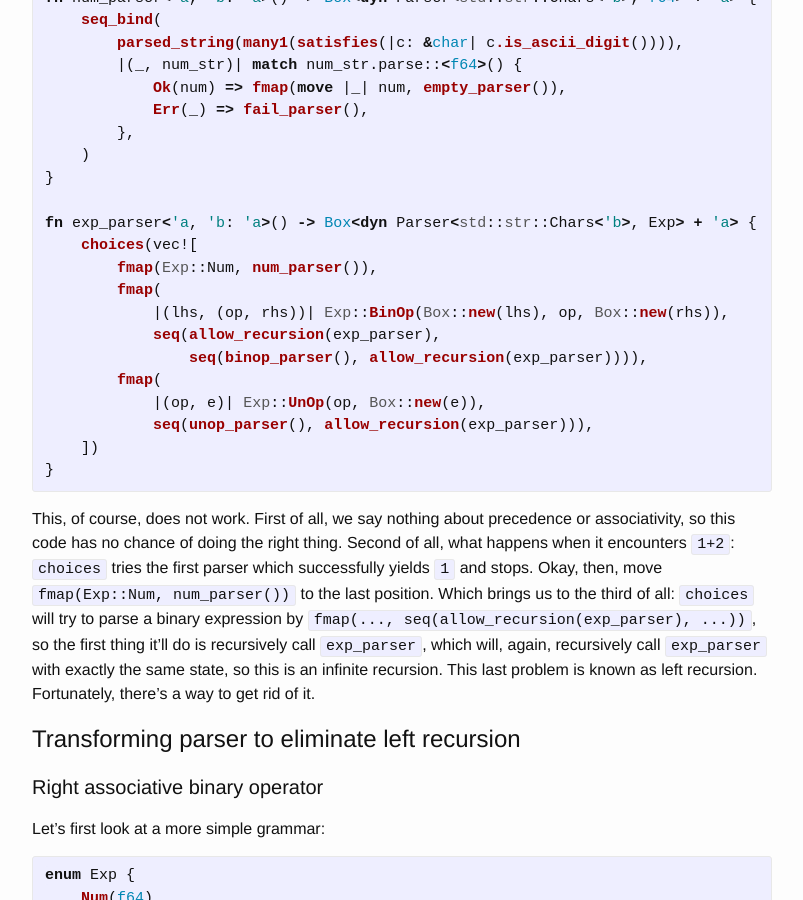
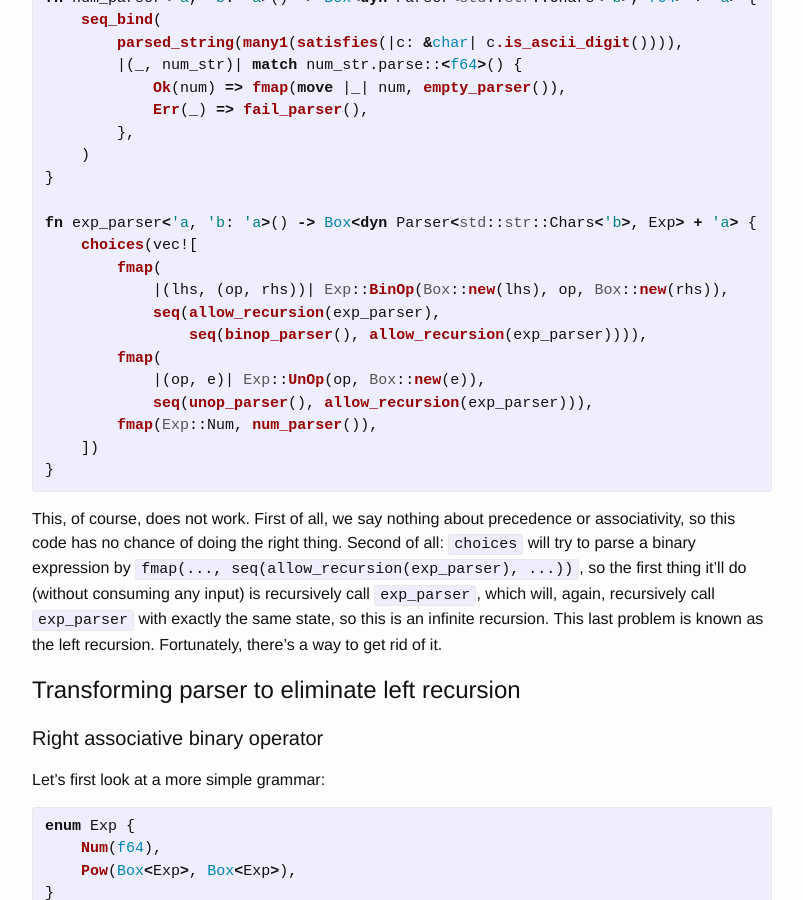
Before and after one commit to projedi/projedi.github.io, a Jekyll site: the page built from _posts/2019-06-21-lua-in-rust-left-recursion.markdown, in a window 1280 px wide and 900 px high, scrolled down 1048 px. Shown: the whole window, without its empty margins (238-1041 px from the left). Built offline with Jekyll 4.4.1, drawn with Linux system fonts in a browser that asks for light colours.

Commit message:
Doing left recursion

```diff
--- a/_posts/2019-06-21-lua-in-rust-left-recursion.markdown
+++ b/_posts/2019-06-21-lua-in-rust-left-recursion.markdown
@@ -56,7 +56,6 @@ fn num_parser<'a, 'b: 'a>() -> Box<dyn Parser<std::str::Chars<'b>, f64> + 'a> {
 
 fn exp_parser<'a, 'b: 'a>() -> Box<dyn Parser<std::str::Chars<'b>, Exp> + 'a> {
     choices(vec![
-        fmap(Exp::Num, num_parser()),
         fmap(
             |(lhs, (op, rhs))| Exp::BinOp(Box::new(lhs), op, Box::new(rhs)),
             seq(allow_recursion(exp_parser),
@@ -64,18 +63,17 @@ fn exp_parser<'a, 'b: 'a>() -> Box<dyn Parser<std::str::Chars<'b>, Exp> + 'a> {
         fmap(
             |(op, e)| Exp::UnOp(op, Box::new(e)),
             seq(unop_parser(), allow_recursion(exp_parser))),
+        fmap(Exp::Num, num_parser()),
     ])
 }
 {% endhighlight %}
 
 This, of course, does not work. First of all, we say nothing about precedence or associativity,
-so this code has no chance of doing the right thing. Second of all, what happens when it encounters
-`1+2`: `choices` tries the first parser which successfully yields `1` and stops. Okay, then, move
-`fmap(Exp::Num, num_parser())` to the last position. Which brings us to the third of all: `choices`
-will try to parse a binary expression by `fmap(..., seq(allow_recursion(exp_parser), ...))`, so
-the first thing it'll do is recursively call `exp_parser`, which will, again, recursively call
-`exp_parser` with exactly the same state, so this is an infinite recursion. This last problem is
-known as left recursion. Fortunately, there's a way to get rid of it.
+so this code has no chance of doing the right thing. Second of all: `choices` will try to parse
+a binary expression by `fmap(..., seq(allow_recursion(exp_parser), ...))`, so the first thing
+it'll do (without consuming any input) is recursively call `exp_parser`, which will, again,
+recursively call `exp_parser` with exactly the same state, so this is an infinite recursion.
+This last problem is known as the left recursion. Fortunately, there's a way to get rid of it.
 
 Transforming parser to eliminate left recursion
 ===============================================
```
